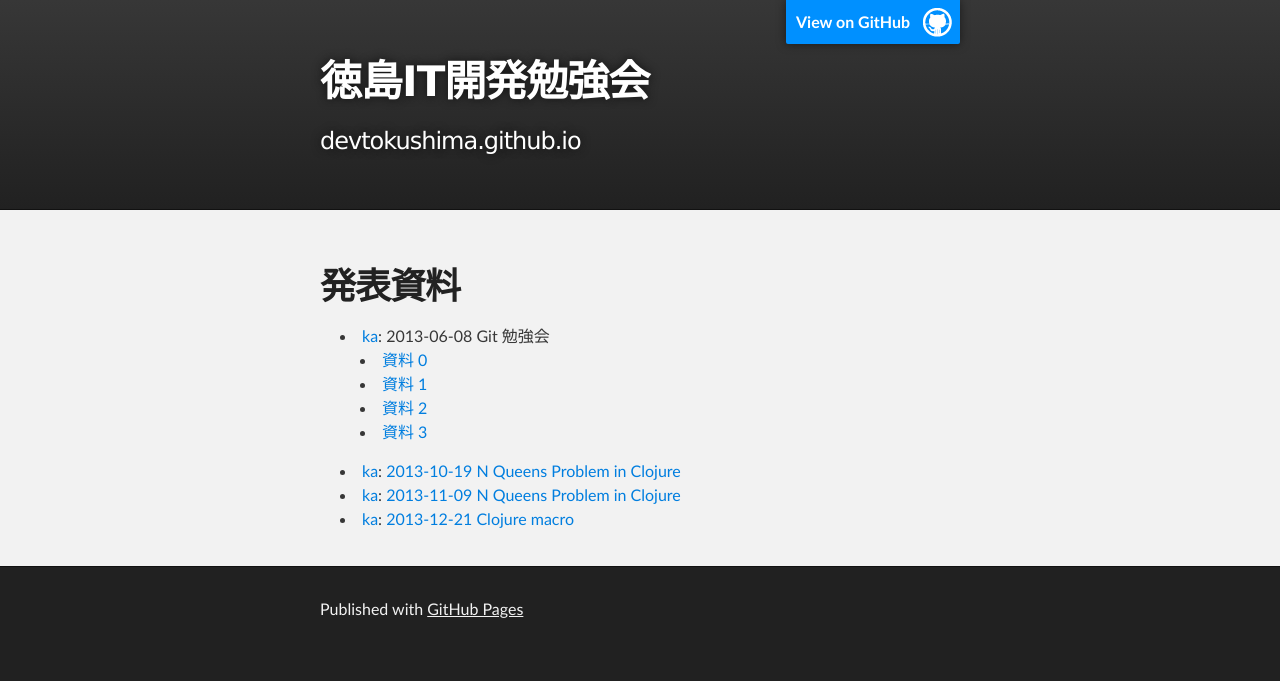
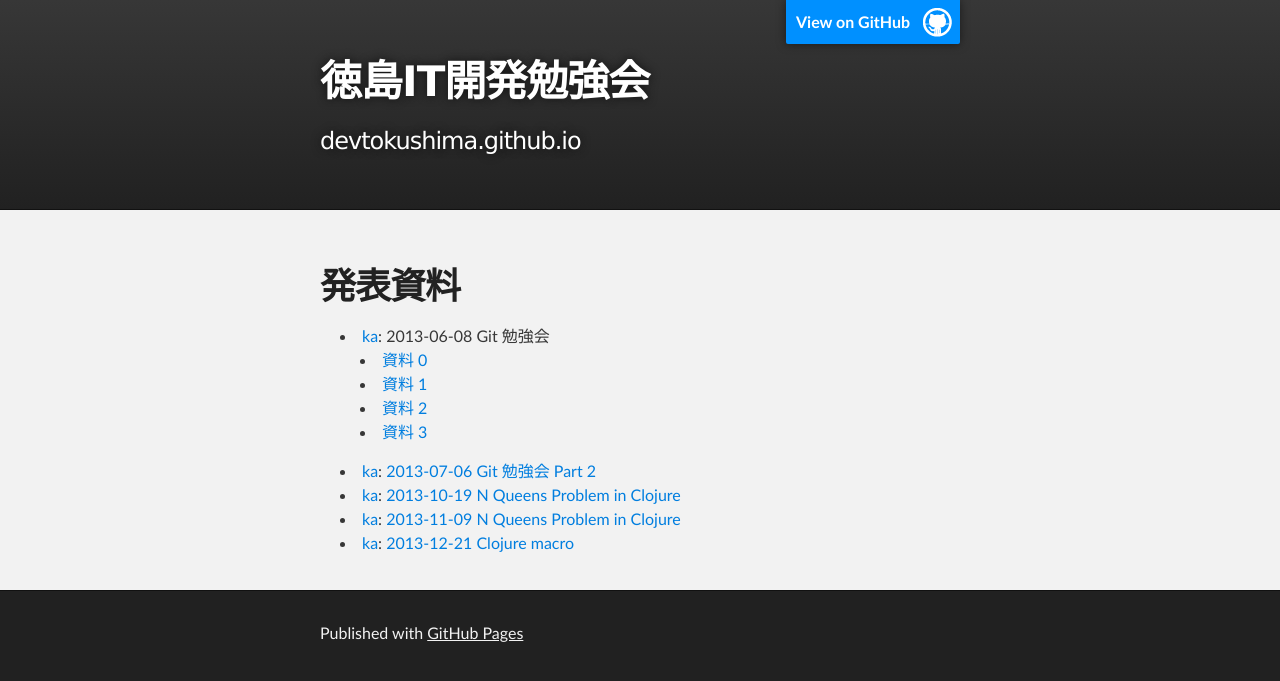
Before and after one commit to devtokushima/devtokushima.github.io, a Jekyll site: the page built from slides.markdown, in a window 1280 px wide. Shown: the top 681 px of the page. Built offline with Jekyll 4.4.1, drawn with Linux system fonts in a browser that asks for light colours.

Commit message:
add a link to the Git Handson Part 2 slide

```diff
--- a/slides.markdown
+++ b/slides.markdown
@@ -10,6 +10,7 @@ title: '徳島IT開発勉強会 - 発表資料'
     * [資料 1](http://www.slideshare.net/kaosf/20130608-git1)
     * [資料 2](http://www.slideshare.net/kaosf/20130608-git2)
     * [資料 3](http://www.slideshare.net/kaosf/20130608-git3)
+* [ka](http://kaosfield.net): [2013-07-06 Git 勉強会 Part 2](http://www.slideshare.net/kaosf/20130706-git)
 * [ka](http://kaosfield.net): [2013-10-19 N Queens Problem in Clojure](http://kaosf.github.io/20131019-n-queens-clj)
 * [ka](http://kaosfield.net): [2013-11-09 N Queens Problem in Clojure](http://kaosf.github.io/20131109-n-queens-clj)
 * [ka](http://kaosfield.net): [2013-12-21 Clojure macro](http://kaosf.github.io/20131221-clojure-macro)
```
